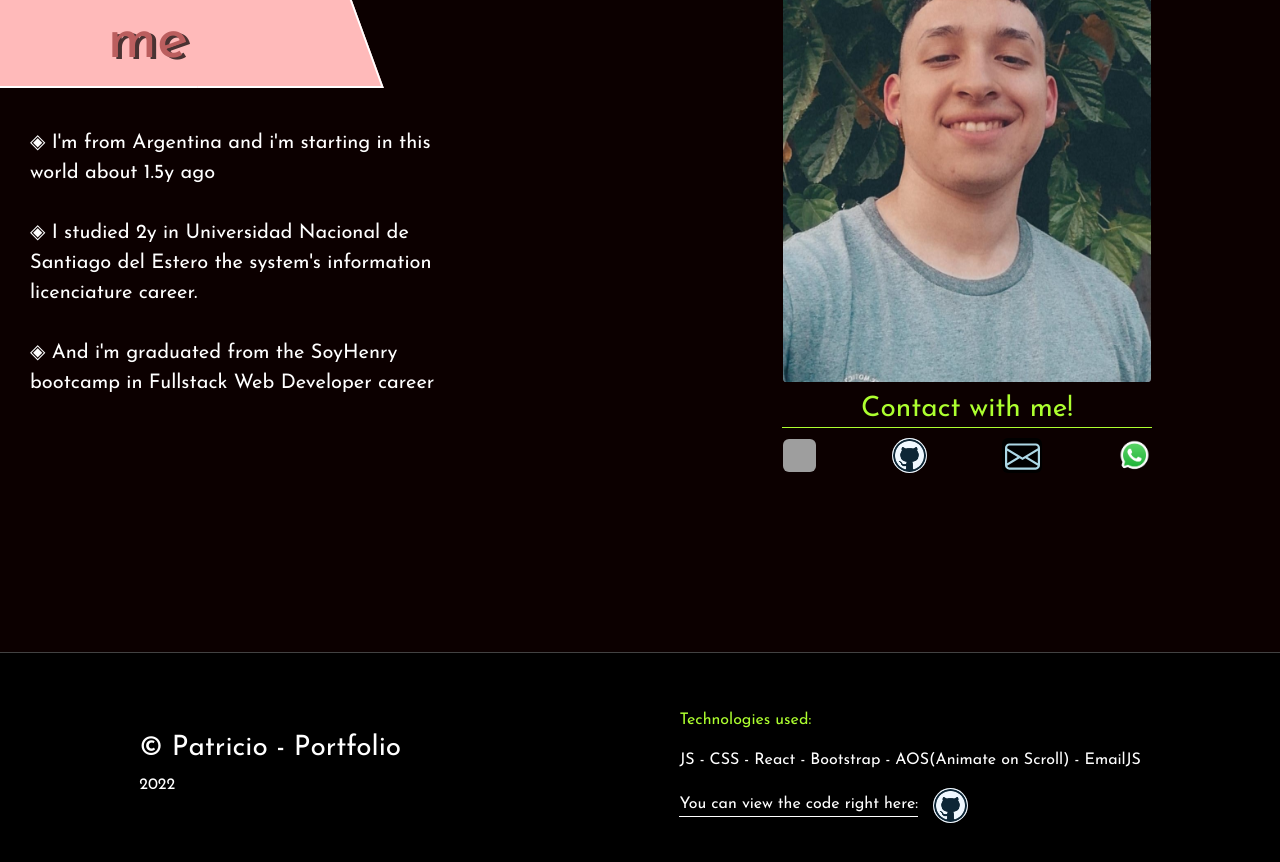
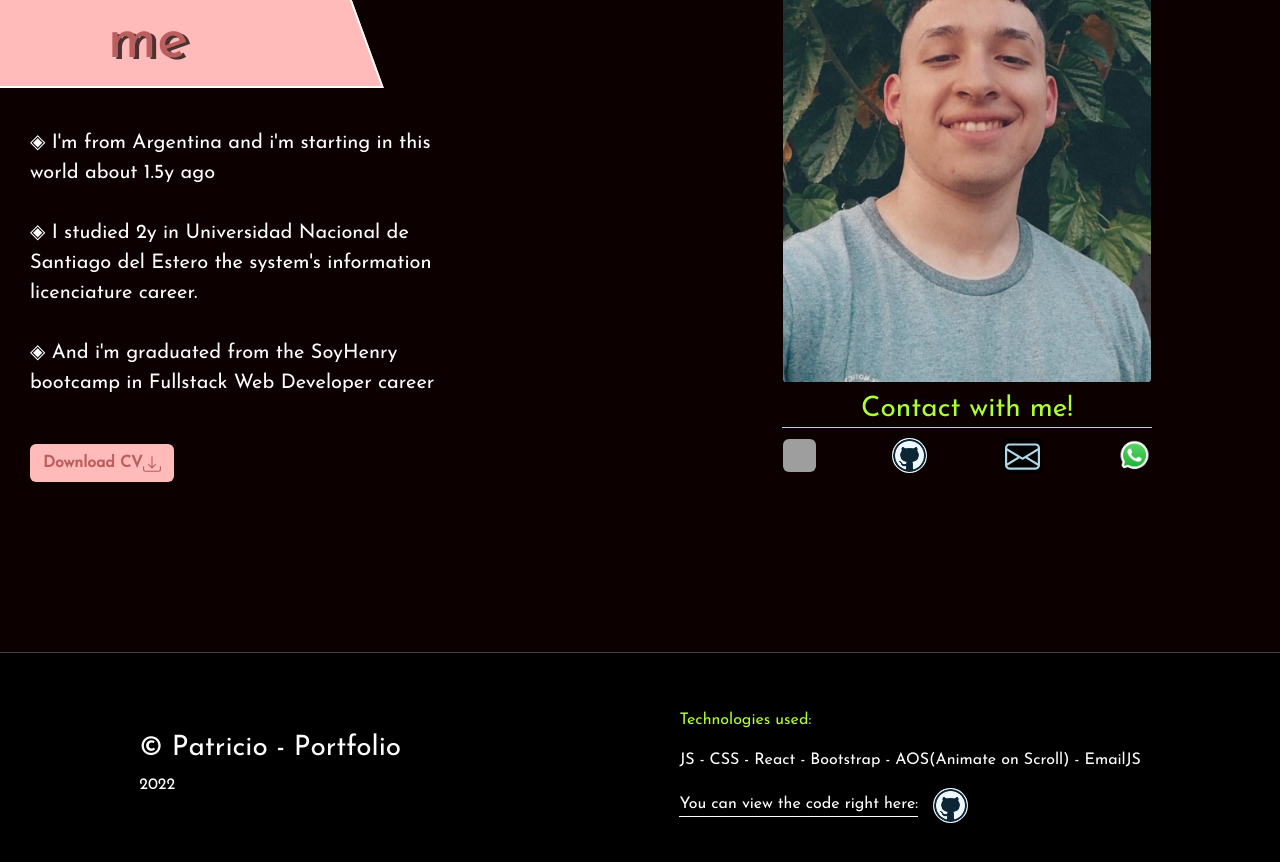
Before and after one commit to Patriciopg02/Portfolio, a React (Create React App) app: page / in a window 1280 px wide. Shown: the part 2540-3402 px from the top of the page. Built offline with nearby package versions, Linux system fonts and the light colour scheme; grey boxes are pictures that could not be loaded.

Commit message:
sigo-resp

```diff
--- a/src/components/Footer/Footer.css
+++ b/src/components/Footer/Footer.css
@@ -66,10 +66,10 @@
         height: 45px;
     }
     .footer p{
-        font-size: 21px;
+        font-size: 19px;
     }
     .footer .git p{
-        font-size: 18px;
+        font-size: 16px;
     }
     .footer .div1 {
         max-width: 80vw;
--- a/src/components/Landing/Landing.css
+++ b/src/components/Landing/Landing.css
@@ -88,7 +88,7 @@
   @keyFrames blink {
      50% { border-color: transparent}
   }
-
+/* Pantallas PC GRANDES */
   @media (min-width:1400px) {
     #welcome {
       font-size: 140px;
@@ -103,3 +103,26 @@
       font-size: 40px;
     }
   }
+
+/* Pantallas Móviles */
+  @media (max-width:600px) {
+    .landing {
+      height: 100vh;
+      max-height: 100vh;
+    }
+    #welcome {
+      font-size: 70px;
+    }
+    #name {
+      font-size: 60px;
+      margin-top: 50px;
+    }
+    #flecha {
+      margin-top: 40%;
+    }
+    #developer {
+      margin: 0px;
+      padding: 0px;
+      font-size: 25px;
+    }
+  }
--- a/src/components/MoreofMe/MoreofMe.css
+++ b/src/components/MoreofMe/MoreofMe.css
@@ -130,6 +130,20 @@
   left: 100%;
   margin-top: 50px;
 }
+
+#downCV {
+  margin-left: 30px;
+  color: rgb(187, 94, 94);
+  background-color: rgb(255, 186, 186);
+  border: 1px solid transparent;
+  font-weight: bold;
+  transition: all .3s;
+}
+#downCV:hover {
+  transform: scale(110%);
+  background-color: rgb(231, 168, 168);
+}
+
 
 /* Loading */
 .lds-roller {
@@ -268,16 +282,25 @@
   flex-direction: column;
   justify-content: center;
   height: fit-content;
-    max-height: 200vw;
+  align-items: center;
+  max-height: 200vh;
   text-align: center;
 }
 .MoreofMe .cont1 {
   max-width: 80vh;
+  display: flex;
+  margin-right: 25px;
+  flex-direction: column;
+  align-items: center;
 }
 .MoreofMe #title h1 {
   font-size: 38px;
 }
-
+.textyBtn {
+display: flex;
+flex-direction: column;
+justify-content: space-between;
+}
 .MoreofMe #title #boxTitle {
   width: 100px;
 }
@@ -286,8 +309,12 @@
   max-width: 80vw;
   font-size: 17px;
 }
+#downCV {
+  margin-left: 20px;
+}
 .MoreofMe #title {
   max-width: 80vw;
+  margin-right: 100px;
   width: 80vw;
 }
 .MoreofMe #title:hover {
@@ -314,6 +341,9 @@
 .MoreofMe .cont2 .imgContact:hover {
     transform: scale(110%);
 }
+.MoreofMe .cont2 .redes {
+   margin-bottom: 40px;
+}
 .MoreofMe .cont2 #githubpng {
     border-radius: 25px;
     background-color: aliceblue;
@@ -322,10 +352,9 @@
   width: 50px;
   height: 45px;
 }
-  .MoreofMe .cont2 #emailModal {
+.modal {
  width: 80vw;
  max-width: 80vw;
-   padding-right: 0px;
+ padding: 0px;
 }
-
 }
--- a/src/components/MoreofMe/MoreofMe.jsx
+++ b/src/components/MoreofMe/MoreofMe.jsx
@@ -67,9 +67,10 @@ export default function MoreofMe() {
                             <h1>About me</h1>
                         </div>
                     </div>
-                    <p id='textMoreOfMe' data-aos="zoom-in-right"
+                    <div className='textyBtn'data-aos="zoom-in-right"
                             data-aos-delay="250"
                             data-aos-duration="2000">
+                        <p id='textMoreOfMe'>
                             ◈ I'm from Argentina and i'm starting in this world about 1.5y ago<br/>
                             <br/>
                             ◈ I studied 2y in Universidad Nacional de Santiago del Estero the system's information licenciature career.<br/>
@@ -77,6 +78,16 @@ export default function MoreofMe() {
                             ◈ And i'm graduated from the SoyHenry bootcamp in Fullstack Web Developer career<br/>
                             <br/>
                         </p>
+                        <a href='https://drive.google.com/file/d/1HpNm_kQ0Jbac-3x-UR6Zm0AEmXlRONTZ/view?usp=sharing' target='_blank'>
+                            <button type="button" id='downCV' class="btn btn-primary">
+                                Download CV
+                                <svg xmlns="http://www.w3.org/2000/svg" width="18" height="18" fill="currentColor" class="bi bi-download" viewBox="0 0 16 16">
+                                <path d="M.5 9.9a.5.5 0 0 1 .5.5v2.5a1 1 0 0 0 1 1h12a1 1 0 0 0 1-1v-2.5a.5.5 0 0 1 1 0v2.5a2 2 0 0 1-2 2H2a2 2 0 0 1-2-2v-2.5a.5.5 0 0 1 .5-.5z"/>
+                                <path d="M7.646 11.854a.5.5 0 0 0 .708 0l3-3a.5.5 0 0 0-.708-.708L8.5 10.293V1.5a.5.5 0 0 0-1 0v8.793L5.354 8.146a.5.5 0 1 0-.708.708l3 3z"/>
+                                </svg>
+                            </button>
+                        </a>
+                    </div>
                 </div>
                 <div className='cont2' data-aos="fade-up"
                                 data-aos-delay="500"
```
Also changed, not shown: src/pngs/downloadIcon.svg (added). Lines whose indentation alone changed are shown as unchanged.
